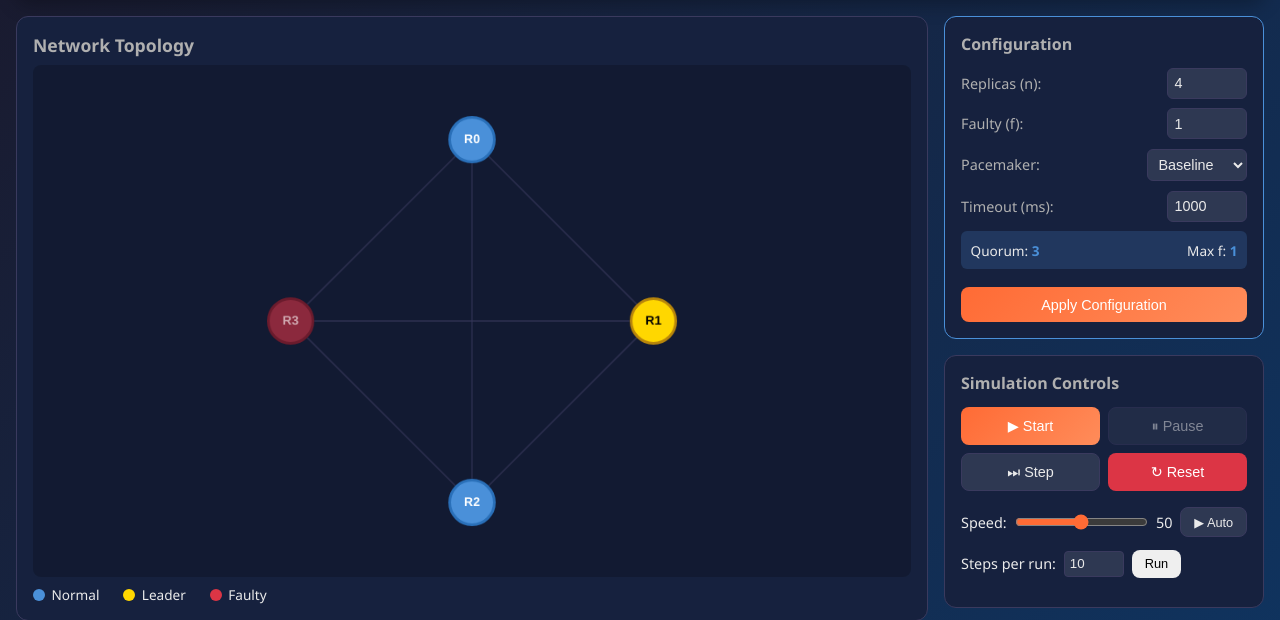
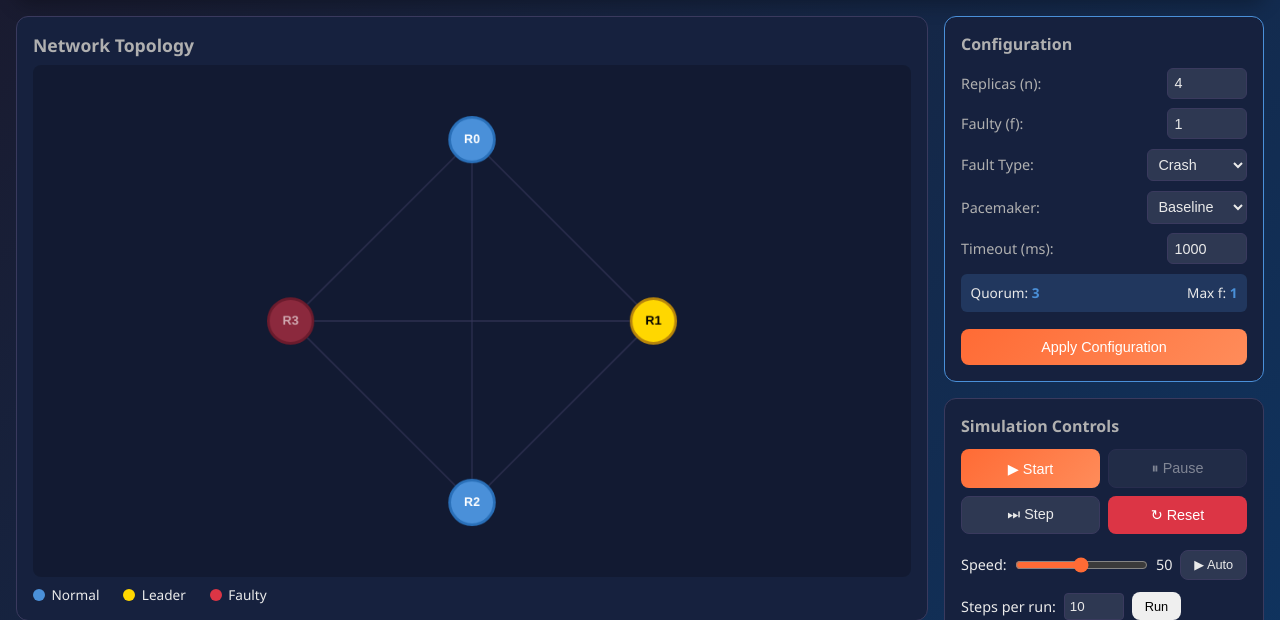
Before and after one commit to boriscu/Adaptive-Pacemaker-HotStuff, a Flask app: page / in a window 1280 px wide. Shown: the part 83-703 px from the top of the page. Run offline with Flask 2, Linux system fonts and the light colour scheme; some libraries are stand-ins or nearby versions.

Commit message:
Added an option to choose the fault type of a replica

```diff
--- a/hotstuff/config/settings.py
+++ b/hotstuff/config/settings.py
@@ -11,6 +11,7 @@ from pydantic import field_validator
 from pydantic_settings import BaseSettings
 
 from hotstuff.domain.enumerations.pacemaker_type import PacemakerType
+from hotstuff.domain.enumerations.fault_type import FaultType
 from hotstuff.config.constants.defaults import DEFAULT_NUM_REPLICAS
 from hotstuff.config.constants.defaults import DEFAULT_NUM_FAULTY
 from hotstuff.config.constants.defaults import DEFAULT_BASE_TIMEOUT_MS
@@ -70,6 +71,10 @@ class Settings(BaseSettings):
     pacemaker_type: PacemakerType = Field(
         default=PacemakerType.BASELINE,
         description="Type of pacemaker to use."
+    )
+    fault_type: FaultType = Field(
+        default=FaultType.CRASH,
+        description="Type of fault to inject into faulty replicas."
     )
     simulation_speed: float = Field(
         default=DEFAULT_SIMULATION_SPEED,
--- a/hotstuff/simulation/engine.py
+++ b/hotstuff/simulation/engine.py
@@ -87,11 +87,11 @@ class SimulationEngine:
         self._view_start_times: Dict[int, int] = {}
 
         self._logger = StructuredLogger.get_logger("engine")
-
         for i in range(settings.num_replicas - settings.num_faulty, settings.num_replicas):
-            self._replicas[i].inject_fault(FaultType.CRASH)
-            self._network.block_replica(ReplicaId(i))
-            self._logger.info(f"Replica {i} marked as faulty (CRASH)")
+            self._replicas[i].inject_fault(settings.fault_type)
+            if settings.fault_type == FaultType.CRASH:
+                self._network.block_replica(ReplicaId(i))
+            self._logger.info(f"Replica {i} marked as faulty ({settings.fault_type.name})")
 
     def start(self) -> List[dict]:
         """
@@ -324,10 +324,10 @@ class SimulationEngine:
             )
             self._replicas[i] = replica
 
-        # Re-inject faults into the last num_faulty replicas
         for i in range(self._settings.num_replicas - self._settings.num_faulty, self._settings.num_replicas):
-            self._replicas[i].inject_fault(FaultType.CRASH)
-            self._network.block_replica(ReplicaId(i))
+            self._replicas[i].inject_fault(self._settings.fault_type)
+            if self._settings.fault_type == FaultType.CRASH:
+                self._network.block_replica(ReplicaId(i))
 
         self._current_view = ViewNumber(1)
         self._is_running = False
--- a/hotstuff/ui/server.py
+++ b/hotstuff/ui/server.py
@@ -9,6 +9,7 @@ from flask import request
 
 from hotstuff.config.settings import Settings
 from hotstuff.domain.enumerations.pacemaker_type import PacemakerType
+from hotstuff.domain.enumerations.fault_type import FaultType
 from hotstuff.simulation.engine import SimulationEngine
 from hotstuff.metrics.collector import MetricsCollector
 from hotstuff.ui.api.state_api import create_state_blueprint
@@ -93,12 +94,18 @@ class Server:
             num_replicas = data.get("num_replicas", container.settings.num_replicas)
             num_faulty = data.get("num_faulty", container.settings.num_faulty)
             pacemaker_str = data.get("pacemaker_type", container.settings.pacemaker_type.name)
+            fault_type_str = data.get("fault_type", container.settings.fault_type.name)
             base_timeout = data.get("base_timeout_ms", container.settings.base_timeout_ms)
 
             try:
                 pacemaker_type = PacemakerType[pacemaker_str.upper()]
             except KeyError:
                 pacemaker_type = PacemakerType.BASELINE
+
+            try:
+                fault_type = FaultType[fault_type_str.upper()]
+            except KeyError:
+                fault_type = FaultType.CRASH
 
             if num_faulty >= num_replicas:
                 return jsonify({
@@ -112,6 +119,7 @@ class Server:
                 num_replicas=num_replicas,
                 num_faulty=num_faulty,
                 pacemaker_type=pacemaker_type,
+                fault_type=fault_type,
                 base_timeout_ms=base_timeout,
                 random_seed=container.settings.random_seed
             )
@@ -125,6 +133,7 @@ class Server:
                 "quorum_size": new_settings.quorum_size,
                 "max_faulty": new_settings.max_faulty,
                 "pacemaker_type": new_settings.pacemaker_type.name,
+                "fault_type": new_settings.fault_type.name,
                 "base_timeout_ms": new_settings.base_timeout_ms
             })
 
--- a/hotstuff/ui/static/js/controls.js
+++ b/hotstuff/ui/static/js/controls.js
@@ -35,6 +35,7 @@ const Controls = {
             const config = {
                 num_replicas: parseInt(replicasInput.value),
                 num_faulty: parseInt(faultyInput.value),
+                fault_type: document.getElementById('config-fault-type').value,
                 pacemaker_type: pacemakerSelect.value,
                 base_timeout_ms: parseInt(timeoutInput.value)
             };
--- a/hotstuff/ui/templates/index.html
+++ b/hotstuff/ui/templates/index.html
@@ -39,6 +39,14 @@
                     <div class="config-row">
                         <label for="config-faulty">Faulty (f):</label>
                         <input type="number" id="config-faulty" min="0" max="30" value="1">
+                    </div>
+                    <div class="config-row">
+                        <label for="config-fault-type">Fault Type:</label>
+                        <select id="config-fault-type">
+                            <option value="CRASH">Crash</option>
+                            <option value="SILENT">Silent</option>
+                            <option value="RANDOM_DROP">Random Drop</option>
+                        </select>
                     </div>
                     <div class="config-row">
                         <label for="config-pacemaker">Pacemaker:</label>
```
